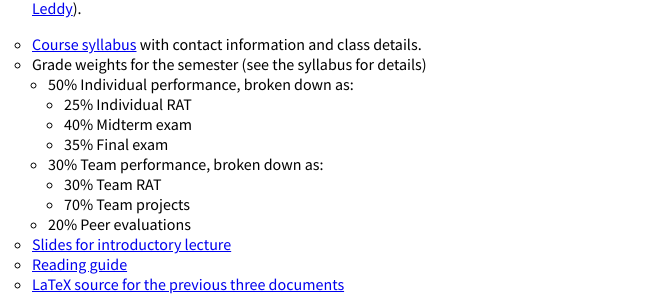
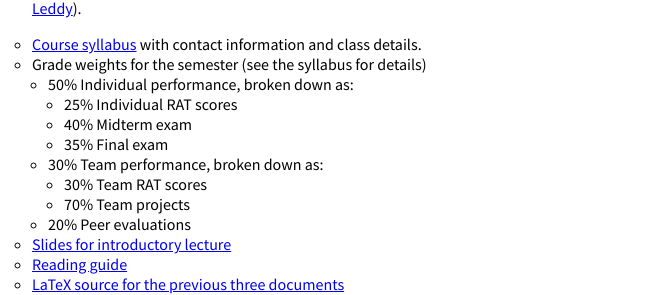
Before and after one commit to mmkuang/grayclhn.github.io, a Jekyll site: the page built from 671/index.md, in a window 1280 px wide. Shown: the part 145-440 px from the top of the page, without its empty margins (0-664 px from the left). Built offline with Jekyll 4.4.1, drawn with Linux system fonts in a browser that asks for light colours; Markdown is read by kramdown in place of the engine named in the settings.

Commit message:
Tweak wording in course grade weights for 671

```diff
--- a/671/index.md
+++ b/671/index.md
@@ -13,11 +13,11 @@ Michael Leddy][leddy]).
   with contact information and class details.
 * Grade weights for the semester (see the syllabus for details)
   * 50% Individual performance, broken down as:
-    * 25% Individual RAT
+    * 25% Individual RAT scores
     * 40% Midterm exam
     * 35% Final exam
   * 30% Team performance, broken down as:
-    * 30% Team RAT
+    * 30% Team RAT scores
     * 70% Team projects
   * 20% Peer evaluations
 * [Slides for introductory lecture](slides-2014.pdf)
```
